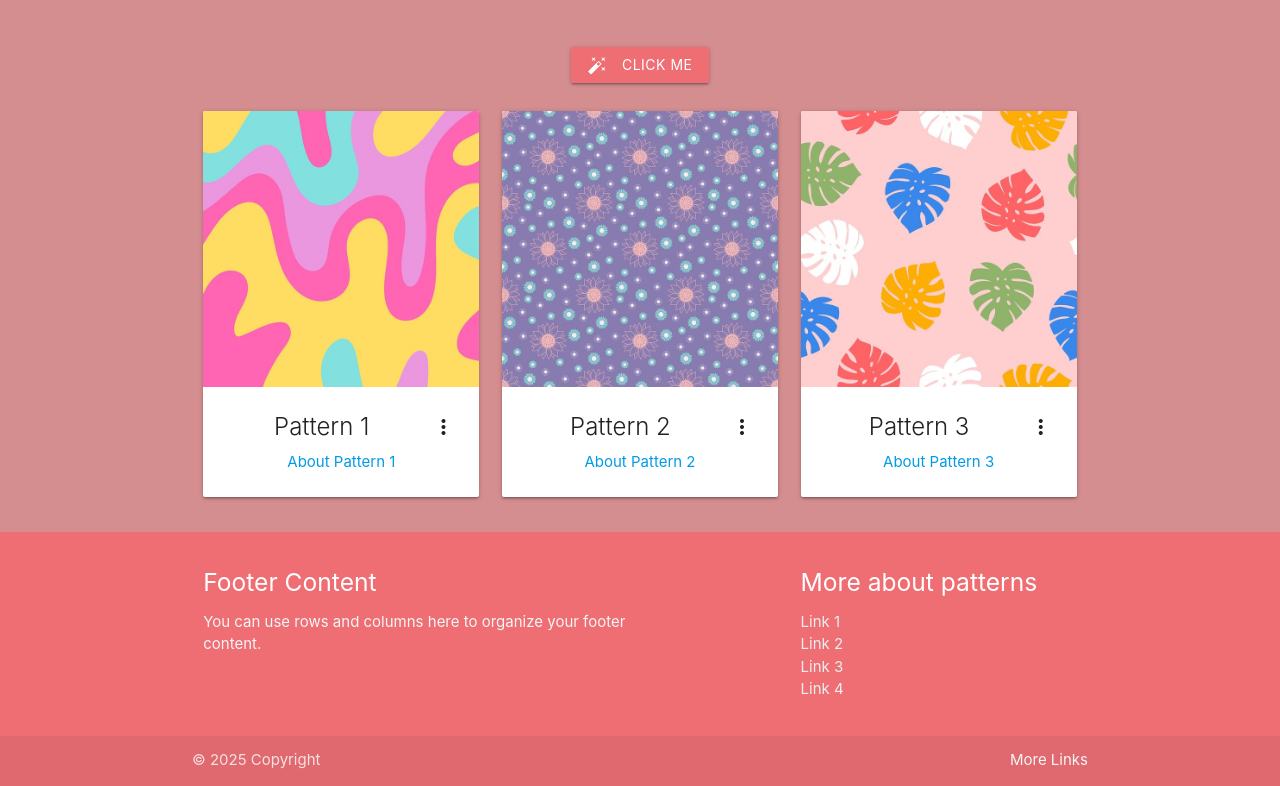
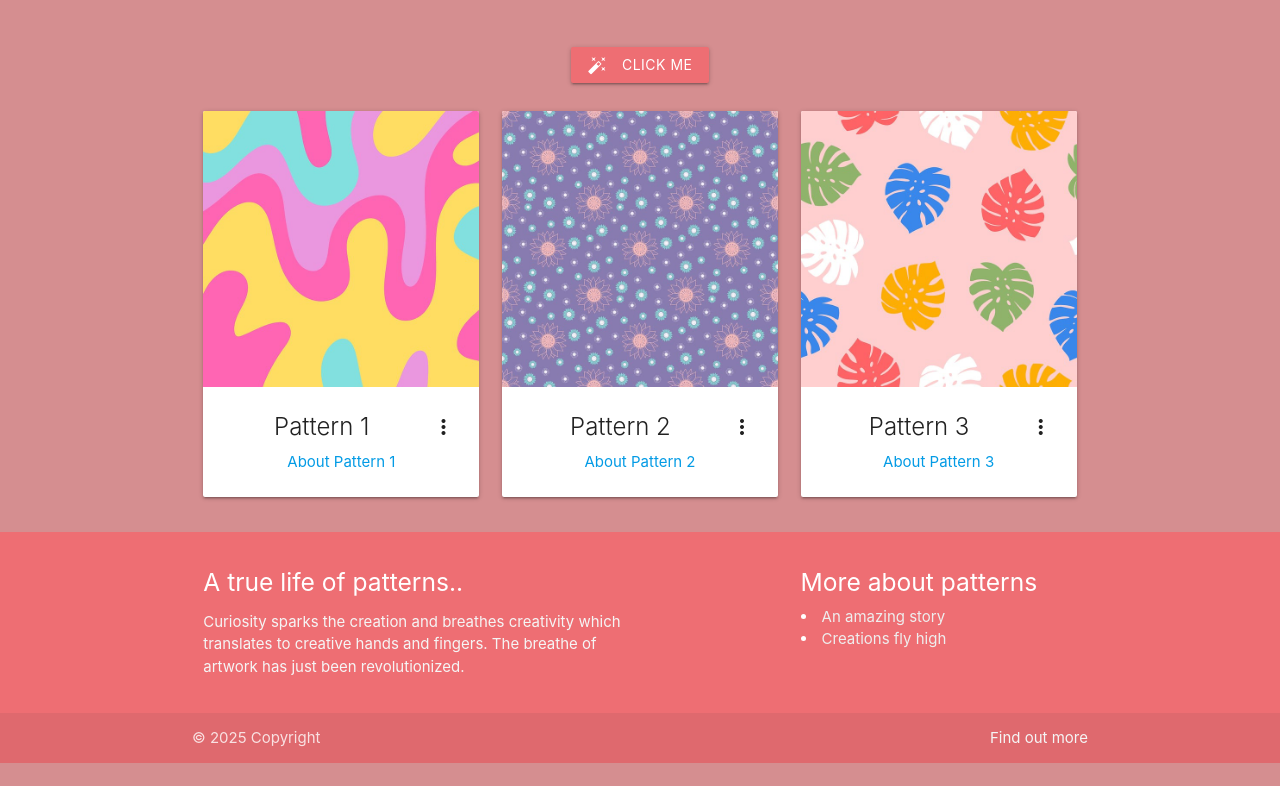
Before and after one commit to 225221834/SIT725, a website: page Week-3/public/index.html in a window 1280 px wide. Shown: the part 742-1528 px from the top of the page. After the commit the page ends 1505 px from the top, so only its background shows below. Drawn offline with nearby package versions, Linux system fonts and the light colour scheme.

Commit message:
updates to patterns

```diff
--- a/Week-3/public/index.html
+++ b/Week-3/public/index.html
@@ -11,23 +11,26 @@
     <meta property="og:title" content="SIT 725 Prac 3">
     <meta property="og:type" content="website">
     <meta property="og:description" content="basic template for SIT 725 Prac 3">
+
     <!-- Compiled and minified CSS -->
     <link rel="stylesheet" href="https://cdnjs.cloudflare.com/ajax/libs/materialize/1.0.0/css/materialize.min.css">
     <link href="https://fonts.googleapis.com/icon?family=Material+Icons" rel="stylesheet">
     <!-- Custom Style Sheet-->
     <link rel="stylesheet" href="css/styles.css">
+
+    <!--Materials icons-->
+    <link href="https://fonts.googleapis.com/icon?family=Material+Icons" rel="stylesheet">
+
   </head>
   <body>
     <nav>
       <div class="nav-wrapper navbar-size">
         <a href="#" class="brand-logo">
-          <img class="user-image-size" src="images/profile.jpg" />
+          <img class="user-image-size" src="images/profile.png" />
         </a>
         <ul id="nav-mobile" class="right hide-on-med-and-down">
           <li>
-            <a href="#">
-              About Me
-            </a>
+            <a href="#">About Me</a>
           </li>
         </ul>
       </div>
@@ -46,45 +49,13 @@
             </p>
           </div>
           <div class="col s12 center-align">
-            <img class="materialboxed materialboxed-image" src="images/livedemo.png">
+            <img class="materialboxed materialboxed-image" src="images/pattern.png">
           </div>
           <div class="col s12 center-align">
             <a class="waves-effect waves-light btn click-me-button" id="clickMeButton">
             <i class="material-icons left">auto_fix_high</i>Click Me</a>
           </div>
         </div>
-        <!--<div class="row">
-          <div class="col s4 center-align">
-            <div class="card">
-              <div class="card-image waves-effect waves-block waves-light">
-                <img class="activator" src="images/image1.jpg">
-              </div>
-              <div class="card-content">
-                <span class="card-title activator grey-text text-darken-4">
-                  Pattern 1
-                  <i class="material-icons right">
-                    more_vert
-                  </i>
-                </span>
-                <p>
-                  <a href="#">
-                    About this Pattern
-                  </a>
-                </p>
-              </div>
-              <div class="card-reveal">
-                <span class="card-title grey-text text-darken-4">
-                  Pattern 1
-                  <i class="material-icons right">
-                    close
-                  </i>
-                </span>
-                <p class="card-text">
-                  Pattern 1 information!
-                </p>
-              </div>
-            </div>
-        </div>-->
         <!-- New row for dynamic cards -->
           <div class="row" id="card-section"></div>
       </div>
@@ -130,30 +101,24 @@
           <div class="container">
             <div class="row">
               <div class="col l6 s12">
-                <h5 class="white-text">Footer Content</h5>
-                <p class="grey-text text-lighten-4">You can use rows and columns here to organize your footer content.</p>
+                <h5 class="white-text">A true life of patterns..</h5>
+                <p class="grey-text text-lighten-4">Curiosity sparks the creation and breathes creativity which translates to creative hands and fingers.
+                  The breathe of artwork has just been revolutionized.
+                </p>
               </div>
               <div class="col l4 offset-l2 s12">
                 <h5 class="white-text">More about patterns</h5>
-                <ul>
-                  <li><a class="grey-text text-lighten-3" href="#!">Link 1</a></li>
-                  <li><a class="grey-text text-lighten-3" href="#!">Link 2</a></li>
-                  <li><a class="grey-text text-lighten-3" href="#!">Link 3</a></li>
-                  <li><a class="grey-text text-lighten-3" href="#!">Link 4</a></li>
-                </ul>
+                  <li><a class="grey-text text-lighten-3" href="#!">An amazing story</a></li>
+                  <li><a class="grey-text text-lighten-3" href="#!">Creations fly high</a></li>
               </div>
             </div>
           </div>
           <div class="footer-copyright">
-            <div class="container">
-            © 2025 Copyright
-            <a class="grey-text text-lighten-4 right" href="#!">More Links</a>
+            <div class="container"> © 2025 Copyright
+              <a class="grey-text text-lighten-4 right" href="#!">Find out more</a>
             </div>
           </div>
         </footer>
-
-
-
 </main>
 <script src="https://code.jquery.com/jquery-3.6.0.min.js" integrity="sha256-/xUj+3OJU5yExlq6GSYGSHk7tPXikynS7ogEvDej/m4="
 crossorigin="anonymous"></script>
```
Also changed, not shown: Week-3/public/images/fb.png (added), Week-3/public/images/pattern.png (added), Week-3/public/images/profile.jpg (deleted), Week-3/public/images/profile.png (added).
